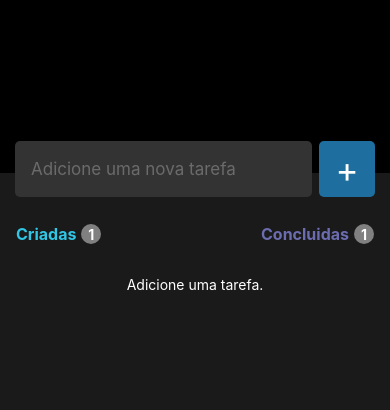
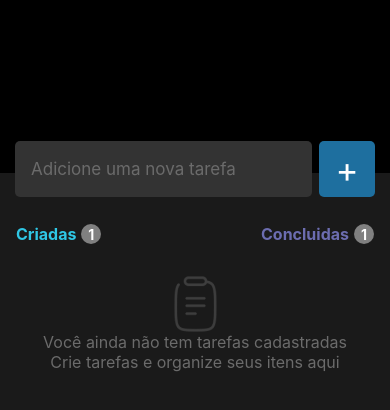
Before and after one commit to matheusOliv23/Todo-React-Native, a React Native app: screen / in a window 390 px wide. Shown: the top 410 px of the page. Built offline with nearby package versions, Linux system fonts and the light colour scheme; grey boxes are pictures that could not be loaded.

Commit message:
feat: add emptyListItem

```diff
--- a/assets/index.ts
+++ b/assets/index.ts
@@ -1 +1,2 @@
 export const logo = require("./todo.png");
+export const clipboard = require("./Clipboard.png");
--- a/src/screens/Home/index.tsx
+++ b/src/screens/Home/index.tsx
@@ -8,7 +8,7 @@ import {
   Alert,
   FlatList,
 } from "react-native";
-import { logo } from "../../../assets";
+import { clipboard, logo } from "../../../assets";
 import { TaskItem } from "../../components/TaskItem";
 import { styles } from "./styles";
 
@@ -43,6 +43,20 @@ export function Home() {
 
   const renderItem = ({ item }: { item: string }) => {
     return <TaskItem onRemove={() => handleTaskRemove(item)} task={item} />;
+  };
+
+  const listEmptyComponent = () => {
+    return (
+      <View style={styles.listEmptyContainer}>
+        <Image source={clipboard} />
+        <Text style={styles.listEmptyText}>
+          Você ainda não tem tarefas cadastradas
+        </Text>
+        <Text style={styles.listEmptyText}>
+          Crie tarefas e organize seus itens aqui
+        </Text>
+      </View>
+    );
   };
   return (
     <View style={styles.container}>
@@ -81,9 +95,7 @@ export function Home() {
           data={tasks}
           keyExtractor={(item) => item}
           renderItem={renderItem}
-          ListEmptyComponent={() => (
-            <Text style={styles.listEmptyText}>Adicione uma tarefa.</Text>
-          )}
+          ListEmptyComponent={listEmptyComponent}
           showsVerticalScrollIndicator={false}
         />
       </View>
--- a/src/screens/Home/styles.ts
+++ b/src/screens/Home/styles.ts
@@ -81,8 +81,12 @@ export const styles = StyleSheet.create({
     top: 90,
   },
   listEmptyText: {
-    color: "#fff",
-    fontSize: 14,
+    fontSize: 16,
     textAlign: "center",
+    color: "#6b6b6b",
+  },
+  listEmptyContainer: {
+    alignItems: "center",
+    justifyContent: "center",
   },
 });
```
Also changed, not shown: assets/Clipboard.png (added).
